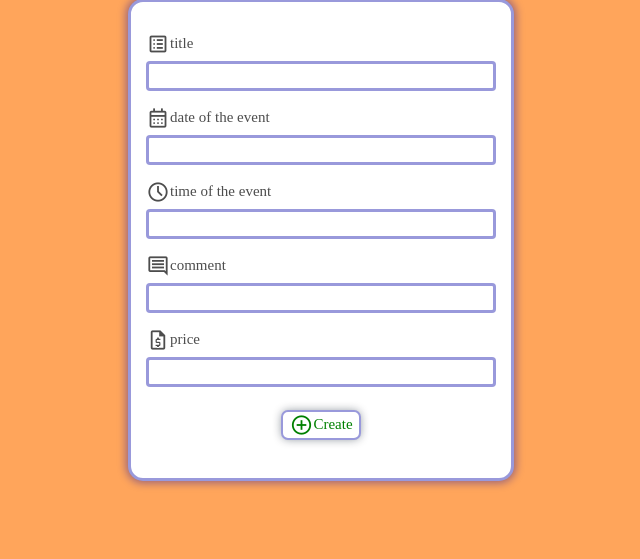
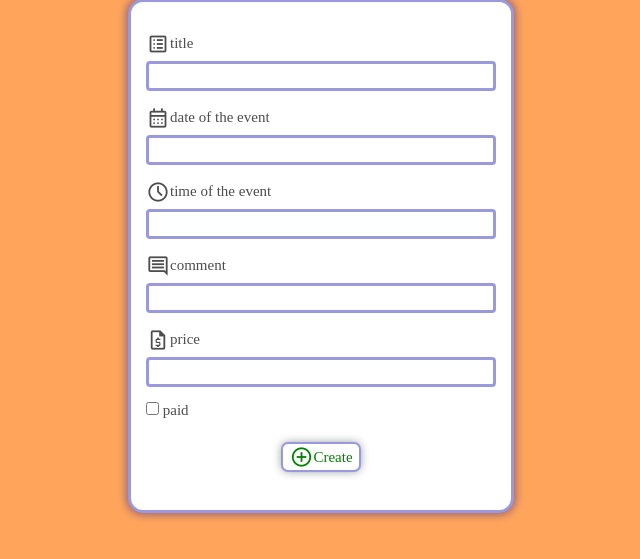
Before and after one commit to PavelPythonDeveloper/salary_calculation, a Django app: page /events/create/ in a window 1280 px wide. Shown: the part 81-640 px from the top of the page, without its empty margins (329-969 px from the left). Run offline with Django 4.2, Linux system fonts and the light colour scheme; the visitor is signed in with stand-in values (Sample User, id 1).

Commit message:
Add paid field

```diff
--- a/salarycalculation/events/forms.py
+++ b/salarycalculation/events/forms.py
@@ -14,4 +14,5 @@ class CreateNewEventForm(forms.Form):
     date_of_the_event = forms.DateField(label=_('date of the event'), input_formats=["%d.%m.%Y", "%Y-%m-%d"])
     time_of_the_event = forms.TimeField(label=_('time of the event'), input_formats=["%H:%M:%S", '%H:%M'])
     comment = forms.CharField(label=_('comment'), max_length=100, required=False)
+    paid = forms.BooleanField(label=_('paid'), required=False)
     price = forms.IntegerField(label=_('price'), min_value=0)
--- a/salarycalculation/events/templates/events/create.html
+++ b/salarycalculation/events/templates/events/create.html
@@ -94,6 +94,10 @@
                         {{ form.price }}
                     </div>
                 </div>
+                {{ form.paid.errors }}
+                 <div class="form-control">
+                    {{ form.paid }} {{ form.paid.label }}
+                </div>
                                 <div class="button-holder">
                     <button class="button submit" type="submit">
                         <div class="button-inner">
--- a/salarycalculation/events/templates/events/list.html
+++ b/salarycalculation/events/templates/events/list.html
@@ -15,6 +15,7 @@
         {% endif %}
         {% for event in page_obj %}
             <div class="event-item" >
+
                 {% if event.in_future %}
 
                     <span style="color: green;">{% translate "Future event" %}</span>
@@ -43,6 +44,11 @@
                      </span>
                     {{ event.price }}<br>
                  </div>
+
+                <div class="event-paid">
+                    <input id='paid' type="checkbox"{% if event.paid %}checked{% endif %} onclick="return false;">
+                    <label for="paid">Paid</label>
+                </div>
 
                 <a href="{% url 'markers:markers_list'  %}?for_event={{ event.id }}&event_page={{ request.GET.page }}">{% translate "Add markers" %}</a>
 
--- a/salarycalculation/events/views.py
+++ b/salarycalculation/events/views.py
@@ -77,7 +77,7 @@ def calculate(request):
 
             start = datetime.datetime.combine(start_date, start_time)
             end = datetime.datetime.combine(end_date, end_time)
-            events = Event.objects.filter(date_of_the_event__gte=start).filter(date_of_the_event__lte=end)
+            events = Event.objects.filter(creator=request.user).filter(date_of_the_event__gte=start).filter(date_of_the_event__lte=end)
             if events:
                 amount = 0
                 for event in events:
@@ -103,11 +103,13 @@ def create_new_event(request):
             date_time_of_the_event = make_aware(datetime.datetime.combine(date_of_the_event, time_of_the_event))
 
             price = form.cleaned_data['price']
+            paid = form.cleaned_data['paid']
+            print('paid:', paid)
             creator = request.user
             event = Event(title=title,
                           comment=comment,
                           date_of_the_event=date_time_of_the_event,
-                          price=price, creator=creator)
+                          price=price, creator=creator, paid=paid)
             event.save()
 
             messages.success(request, _("You have been created new event!"))
@@ -141,8 +143,10 @@ def update_event(request, id):
     if event.creator != request.user:
         return HttpResponse("You can't see it!")
     if request.method == 'POST':
+        print('method post!')
         form = CreateNewEventForm(request.POST)
         if form.is_valid():
+            print('form is valid!')
             event.title = form.cleaned_data['title']
             event.comment = form.cleaned_data['comment']
             event.price = form.cleaned_data['price']
@@ -150,11 +154,13 @@ def update_event(request, id):
             time_of_the_event = form.cleaned_data['time_of_the_event']
             date_time = make_aware(datetime.datetime.combine(date_of_the_event, time_of_the_event))
             event.date_of_the_event = date_time
+            event.paid = form.cleaned_data['paid']
             event.save()
 
             messages.success(request, _("You have been updated the event!"))
 
             return redirect('events:events_list')
+        print('form is NOT valid!')
     current_timezone = get_current_timezone()
     datetimes = event.date_of_the_event.astimezone(current_timezone)
     date = datetimes.date()
@@ -163,6 +169,7 @@ def update_event(request, id):
             'time_of_the_event': times.strftime('%H:%M'),
             'price': event.price,
             'comment': event.comment,
-            'title': event.title}
+            'title': event.title,
+            'paid': event.paid}
     form = CreateNewEventForm(data)
     return render(request, 'events/create.html', {'form': form, 'id': event.id, 'action_flag': 'update'})
--- a/salarycalculation/home/templates/home/base.html
+++ b/salarycalculation/home/templates/home/base.html
@@ -55,7 +55,7 @@
                     </li>
 
                     <li class="menu-item">
-                        <a class="menu-link" href="{% url 'events:create' %}">{% translate "Create new event" %}</a>
+                        <a class="menu-link" href="{% url 'events:create' %}{% if request.GET.year and request.GET.month and request.GET.day %}?year={{ request.GET.year }}&month={{ request.GET.month }}&day={{ request.GET.day }}{% endif %}">{% translate "Create new event" %}</a>
                     </li>
 
                     <li class="menu-item">
--- a/salarycalculation/markers/templates/markers/marker_create_form.html
+++ b/salarycalculation/markers/templates/markers/marker_create_form.html
@@ -1,6 +1,6 @@
 {% load i18n %}
 
-<div class="form-wrapper flex" style=" width: 276px; align-items: center; height: 15px; background-color: #e5f2ff;" title="Create the new marker">
+<div class="marker-form-wrapper flex" style=" width: 276px; align-items: center; height: 15px; background-color: #e5f2ff;" title="Create the new marker">
 
         <form action="{% url 'markers:markers_list' %}" method='POST' >
             {% csrf_token %}
```
Also changed, not shown: salarycalculation/events/models.py (+9 -3 lines).
